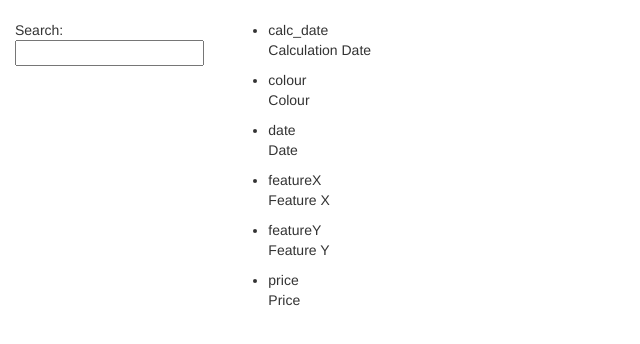
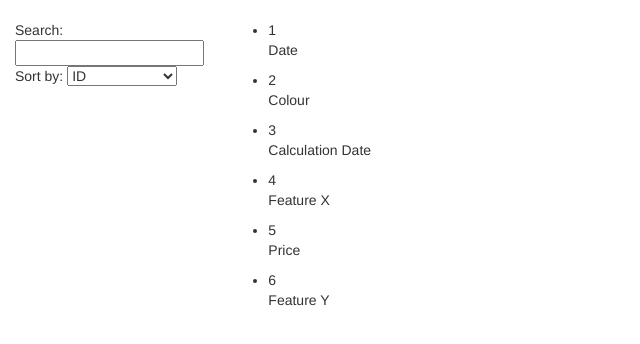
Before and after one commit to o-n-e/feature-chooser, a website: page app/index.html in a window 1280 px wide. Shown: the whole page, without its empty margins (0-640 px from the left). Drawn offline with nearby package versions, Linux system fonts and the light colour scheme.

Commit message:
5. Add a dropdown to order the list results

```diff
--- a/app/index.html
+++ b/app/index.html
@@ -17,13 +17,19 @@
 
       Search: <input ng-model="query">
 
+      <p>Sort by:
+      <select ng-model="orderProp">
+        <option value="id">ID</option>
+        <option value="displayName">Display Name</option>
+      </select>
+
     </div>
     <div class="col-md-10">
       <!--Body content-->
 
-      <ul class="phones">
-        <li ng-repeat="feature in availibleFeatures | filter:query">
-          {{feature.name}}
+      <ul class="features">
+        <li ng-repeat="feature in availibleFeatures | filter:query | orderBy:orderProp">
+          {{feature.id}}
           <p>{{feature.displayName}}</p>
         </li>
       </ul>
--- a/app/js/controllers.js
+++ b/app/js/controllers.js
@@ -7,40 +7,42 @@ var featureChooserApp = angular.module('featureChooserApp', []);
 featureChooserApp.controller('FeatureCtrl', function($scope) {
     $scope.availibleFeatures = [
         {
-            "id": 1,
-            "name": "calc_date",
-            "displayName": "Calculation Date",
-            "category": "feature"
+            'id': 1,
+            'name': 'date',
+            'displayName': 'Date',
+            'category': 'feature'
         },
         {
-            "id": 2,
-            "name": "colour",
-            "displayName": "Colour",
-            "category": "feature"
+            'id': 2,
+            'name': 'colour',
+            'displayName': 'Colour',
+            'category': 'feature'
         },
         {
-            "id": 3,
-            "name": "date",
-            "displayName": "Date",
-            "category": "feature"
+            'id': 3,
+            'name': 'calc_date',
+            'displayName': 'Calculation Date',
+            'category': 'feature'
         },
         {
-            "id": 4,
-            "name": "featureX",
-            "displayName": "Feature X",
-            "category": "feature"
+            'id': 4,
+            'name': 'featureX',
+            'displayName': 'Feature X',
+            'category': 'feature'
         },
         {
-            "id": 5,
-            "name": "featureY",
-            "displayName": "Feature Y",
-            "category": "feature"
+            'id': 5,
+            'name': 'price',
+            'displayName': 'Price',
+            'category': 'data'
         },
         {
-            "id": 6,
-            "name": "price",
-            "displayName": "Price",
-            "category": "data"
+            'id': 6,
+            'name': 'featureY',
+            'displayName': 'Feature Y',
+            'category': 'feature'
         }
     ];
+
+    $scope.orderProp = 'id';
 });
--- a/docs/user_stories.txt
+++ b/docs/user_stories.txt
@@ -1,5 +1,6 @@
-4. The app now has a search box. Notice that the list on the page changes depending on what a user types into the search box.
+5. Add a dropdown to order the list results
 
 x 1. Show something in the browser.
 x 2. Show a static list of values
 x 3. Make the list dynamic
+x 44. The app now has a search box. Notice that the list on the page changes depending on what a user types into the search box.
```
Also changed, not shown: test/e2e/scenarios.js (+31 -0 lines), test/protractor-conf.js (+2 -2 lines), test/unit/controllersSpec.js (+16 -7 lines).
